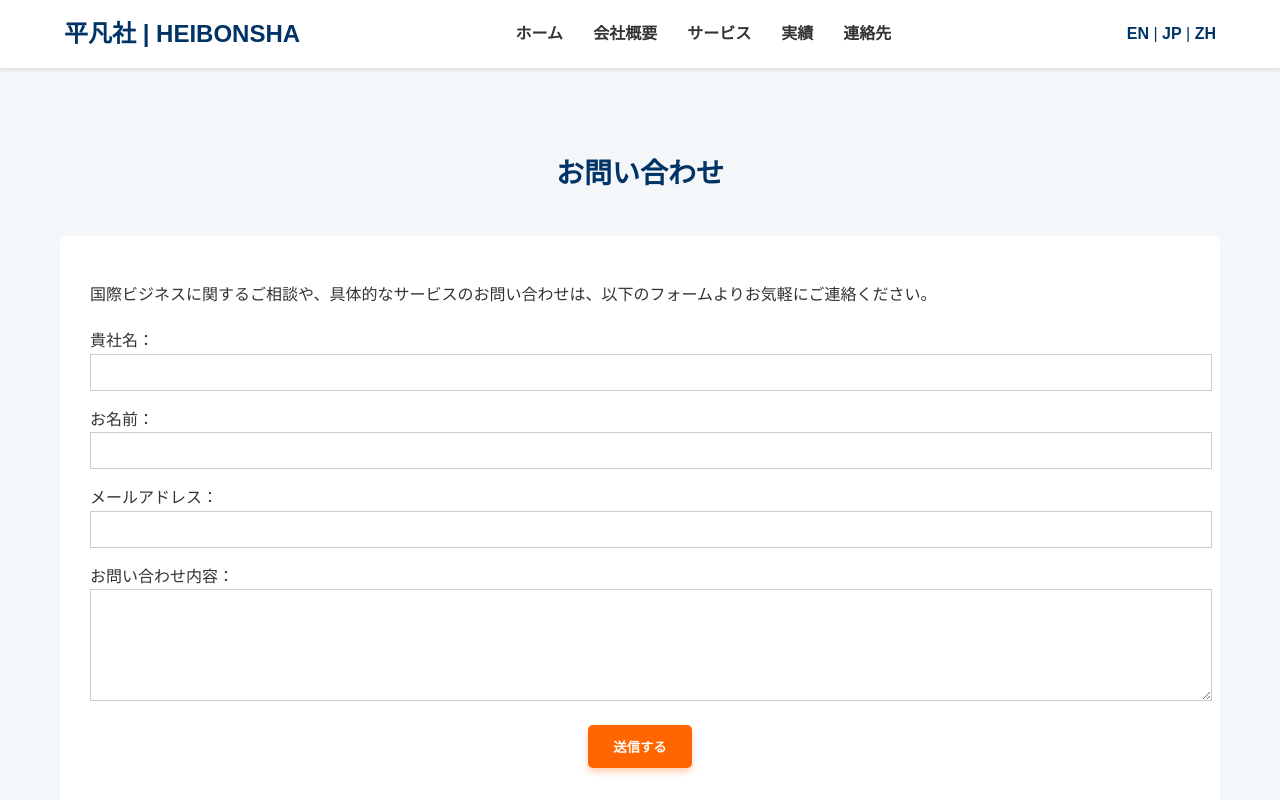
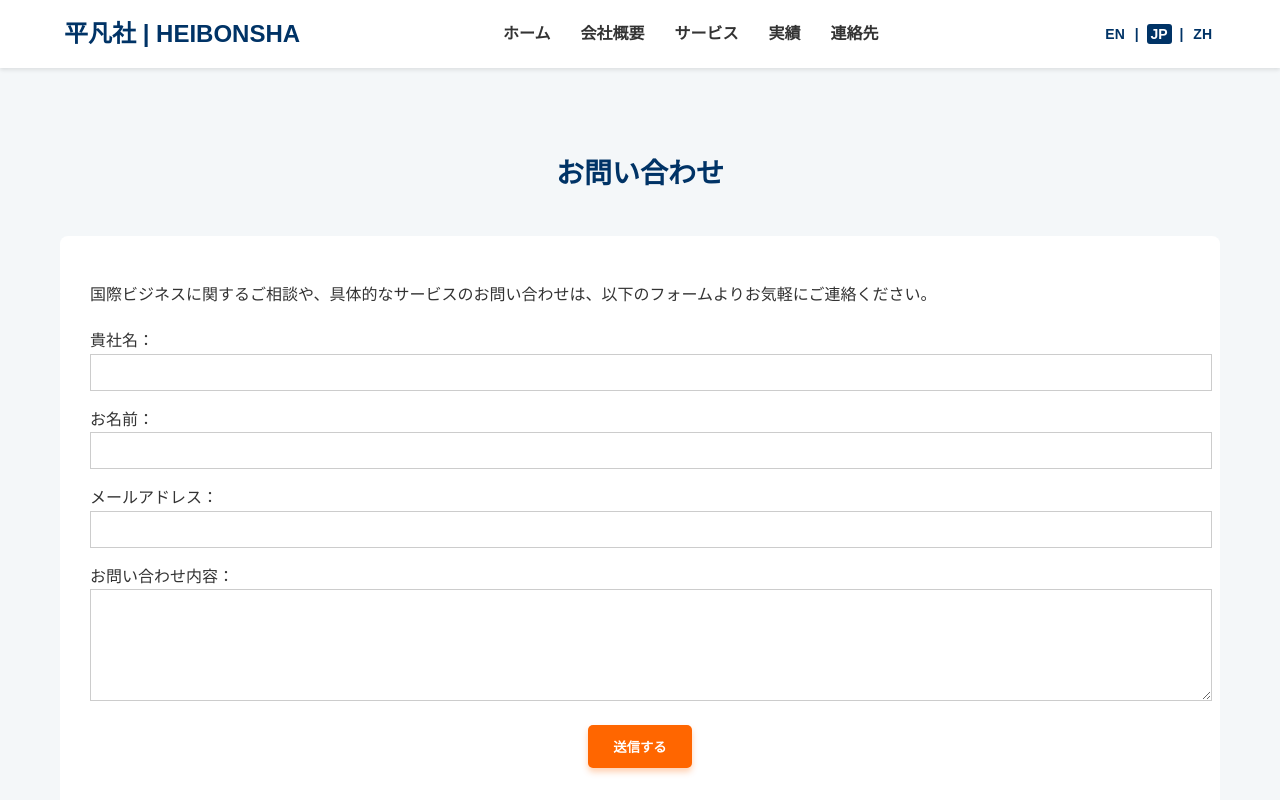
Before and after one commit to xiaoyinwei-sys/xiaoyinwei-sys.github.io, a plain HTML site: page contact.html in a window 1280 px wide. Shown: the top 800 px of the page. Drawn offline with Linux system fonts and the light colour scheme.

```diff
--- a/contact.html
+++ b/contact.html
@@ -18,14 +18,14 @@
                 <li><a href="contact.html">連絡先</a></li>
             </ul>
         </nav>
-        <div style="margin-left: 20px;">
-            <a href="en/index.html" style="text-decoration: none; color: var(--color-primary); font-weight: bold;">EN</a>
-            <span style="color: var(--color-primary);"> | </span>
-            <span style="color: var(--color-primary); font-weight: bold;">JP</span>
-            <span style="color: var(--color-primary);"> | </span>
-            <a href="zh/index.html" style="text-decoration: none; color: var(--color-primary); font-weight: bold;">ZH</a>
+        <div class="lang-switch">
+            <a href="en/index.html">EN</a>
+            <span> | </span>
+            <span class="active">JP</span>
+            <span> | </span>
+            <a href="zh/index.html">ZH</a>
         </div>
-        </header>
+    </header>
 
     <div class="container">
         <section>
```
